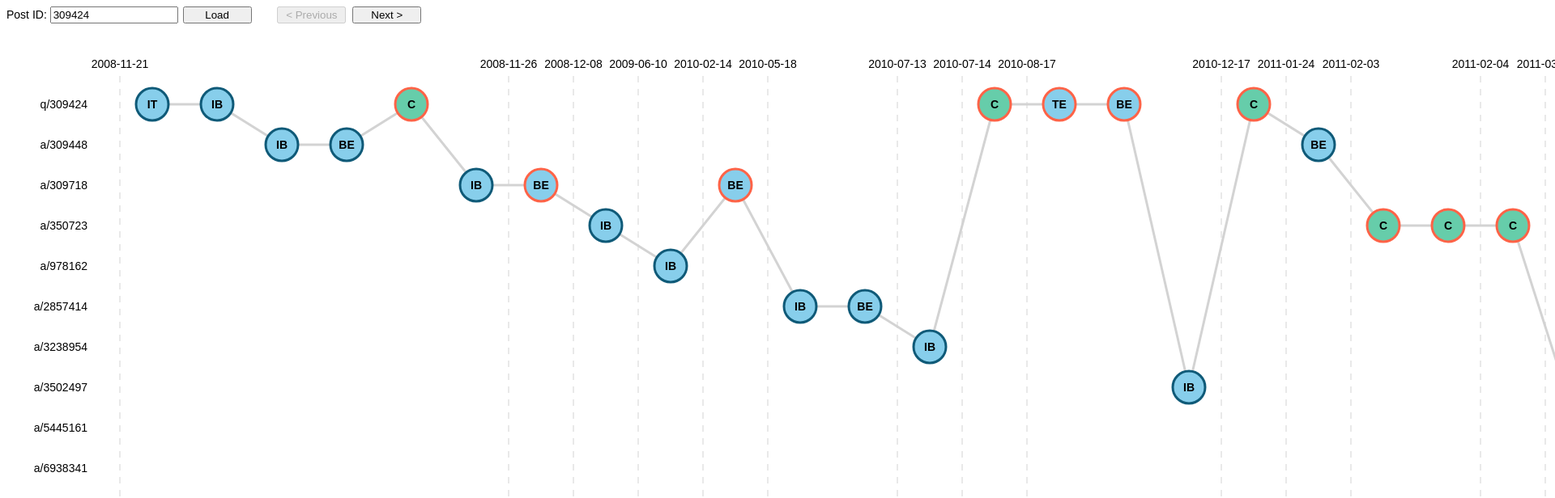
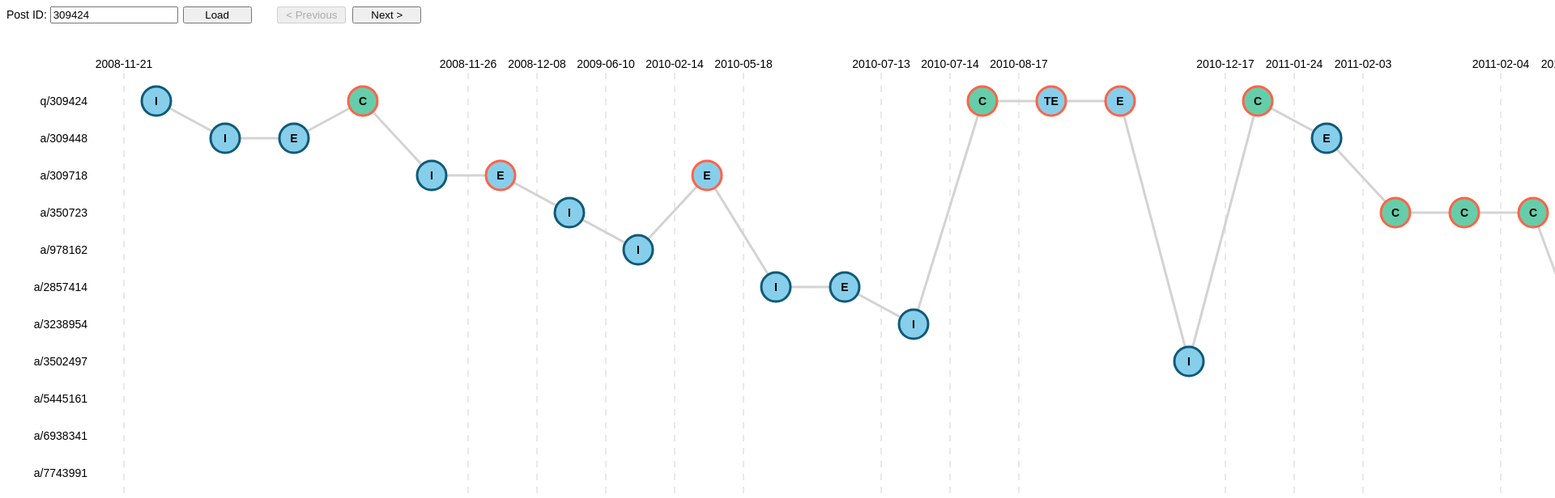
Before and after one commit to sotorrent/so-edit-viz, a plain HTML site: page index.html in a window 1280 px wide. Shown: the top 616 px of the page at 81% size, 1920 px wide, since content can reach past the window. Drawn offline with Linux system fonts and the light colour scheme.

Commit message:
Move some methods to JS file, refactorings, merge init events

```diff
--- /dev/null
+++ b/functions.js
@@ -0,0 +1,26 @@
+
+function readCSV(postId,  callback) {
+    d3.csv("data/" + postId + ".csv", function (row) {
+        return {
+            PostId: parseInt(row.PostId),
+            PostTypeId: parseInt(row.PostTypeId),
+            EventId: parseInt(row.EventId),
+            Event: row.Event,
+            UserId: parseInt(row.UserId),
+            CreationDate: new Date(row.CreationDate.replace(" ", "T") + "Z") // make date ISO-8601-compatible
+        }
+    }).then(function (data) {
+        data = data
+            .filter(function (row) { return row.Event !== "InitialTitle"; }) // ignore initial title events
+            .sort(function(row1, row2) { return row1.CreationDate - row2.CreationDate; });
+        callback(data);
+    });
+}
+
+function extractDateString(date) {
+    return date.toISOString().split(".000Z")[0].split("T")[0];
+}
+
+function extractDateAndTimeString(date) {
+    return date.toISOString().split(".000Z")[0].replace("T", " ");
+}
--- a/index.html
+++ b/index.html
@@ -6,6 +6,7 @@
     <title>SOEditViz</title>
 
     <script src="lib/d3.js"></script>
+    <script src="functions.js"></script>
 
     <style>
         body {
@@ -67,13 +68,13 @@
 
 <svg></svg>
 
-<script charset="UTF-8">
+<script>
     var margin = {top: 40, right: 40, bottom: 40, left: 100};
-    var circleRadius = 20;
+    var circleRadius = 18;
     var circleStroke = 3;
     var lineStroke = 3;
     var gridStroke = 1;
-    var gridWidth = 80;
+    var gridWidth = 85;
     var gridHeight = (2 * circleRadius) + 10;
     var horizontalGridShift = 40;
     var verticalGridPadding = 35;
@@ -87,7 +88,7 @@
         // clear SVG
         d3.select("svg").selectAll("*").remove();
         // load data
-        loadCSV(postIds[currentIndex]);
+        loadThread(postIds[currentIndex]);
         document.getElementById("post_id").value = postIds[currentIndex];
         // update buttons
         if (currentIndex < postIds.length-1) {
@@ -130,21 +131,8 @@
     nextButton.on("click", nextThread);
     previousButton.on("click", previousThread);
 
-    function loadCSV(postId) {
-        d3.csv("data/" + postId + ".csv", function (row) {
-            return {
-                PostId: parseInt(row.PostId),
-                PostTypeId: parseInt(row.PostTypeId),
-                EventId: parseInt(row.EventId),
-                Event: row.Event,
-                UserId: parseInt(row.UserId),
-                CreationDate: new Date(row.CreationDate.replace(" ", "T") + "Z") // make date ISO-8601-compatible
-            }
-        }).then(function(data) {
-            data.sort(function(row1, row2) {
-                return row1.CreationDate - row2.CreationDate;
-            });
-
+    function loadThread(postId) {
+        readCSV(postId, function(data) {
             // retrieve posts and assign index (question has always index 0, answers index >0)
             var posts = {};
             data
@@ -346,7 +334,7 @@
                         .duration(50)
                         .style("opacity", 0.9);
                     tooltip
-                        .html(coordinate[2].CreationDate.toISOString().split(".000Z")[0].replace("T", " "))
+                        .html(extractDateAndTimeString(coordinate[2].CreationDate))
                         .style("left", (d3.event.pageX) + "px")
                         .style("top", (d3.event.pageY - 18) + "px");
                 })
@@ -392,12 +380,10 @@
                 .text(function(coordinate) {
                     var row = coordinate[2];
 
-                    if (row.Event === "InitialBody") {
-                        return "IB";
-                    } else if (row.Event === "InitialTitle") {
-                        return "IT";
+                    if (row.Event === "InitialBody") { // includes "InitialTitle", which is ignored (see readCSV())
+                        return "I";
                     } else if (row.Event === "BodyEdit") {
-                        return "BE";
+                        return "E";
                     } else if (row.Event === "TitleEdit") {
                         return "TE";
                     } else if (row.Event === "Comment") {
```
